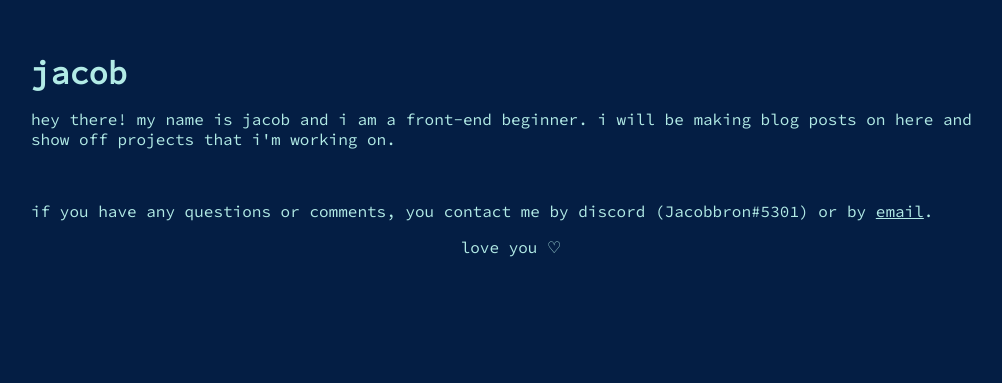
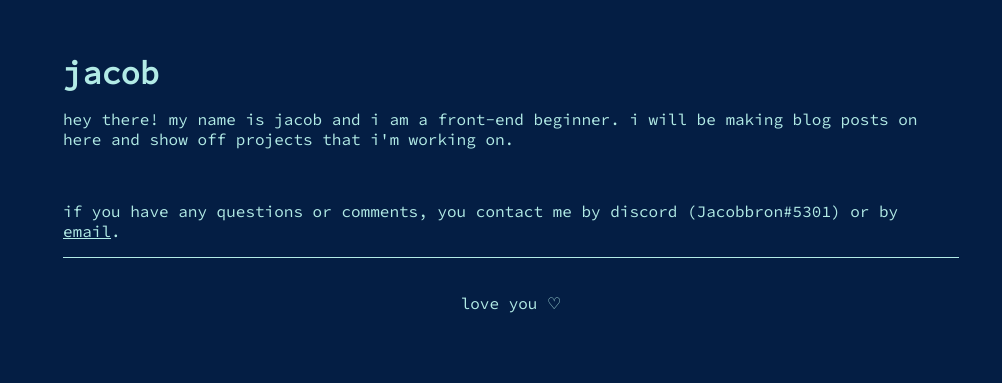
Before and after one commit to jacobbrony/mywbesite, a plain HTML site: page index.html in a window 1280 px wide. Shown: the whole page, without its empty margins (129-1131 px from the left). Drawn offline with Linux system fonts and the light colour scheme.

Commit message:
Update css.css

```diff
--- a/css/css.css
+++ b/css/css.css
@@ -72,6 +72,21 @@ color: #b2ebe6;
 text-decoration: underline;
 }
 
+.center {
+	text-align: center;
+  }
+
+  footer {
+	border-top-style: solid;
+	border-width: 1px;
+	padding: 35px 0;
+  }
+
+  * {
+	box-sizing: border-box;
+  }
+
+
 .highlight .hll { background-color: #ffffcc }
 .highlight .c { color: #60a0b0; font-style: italic } /* Comment */
 .highlight .err { border: 1px solid #FF0000 } /* Error */
```
